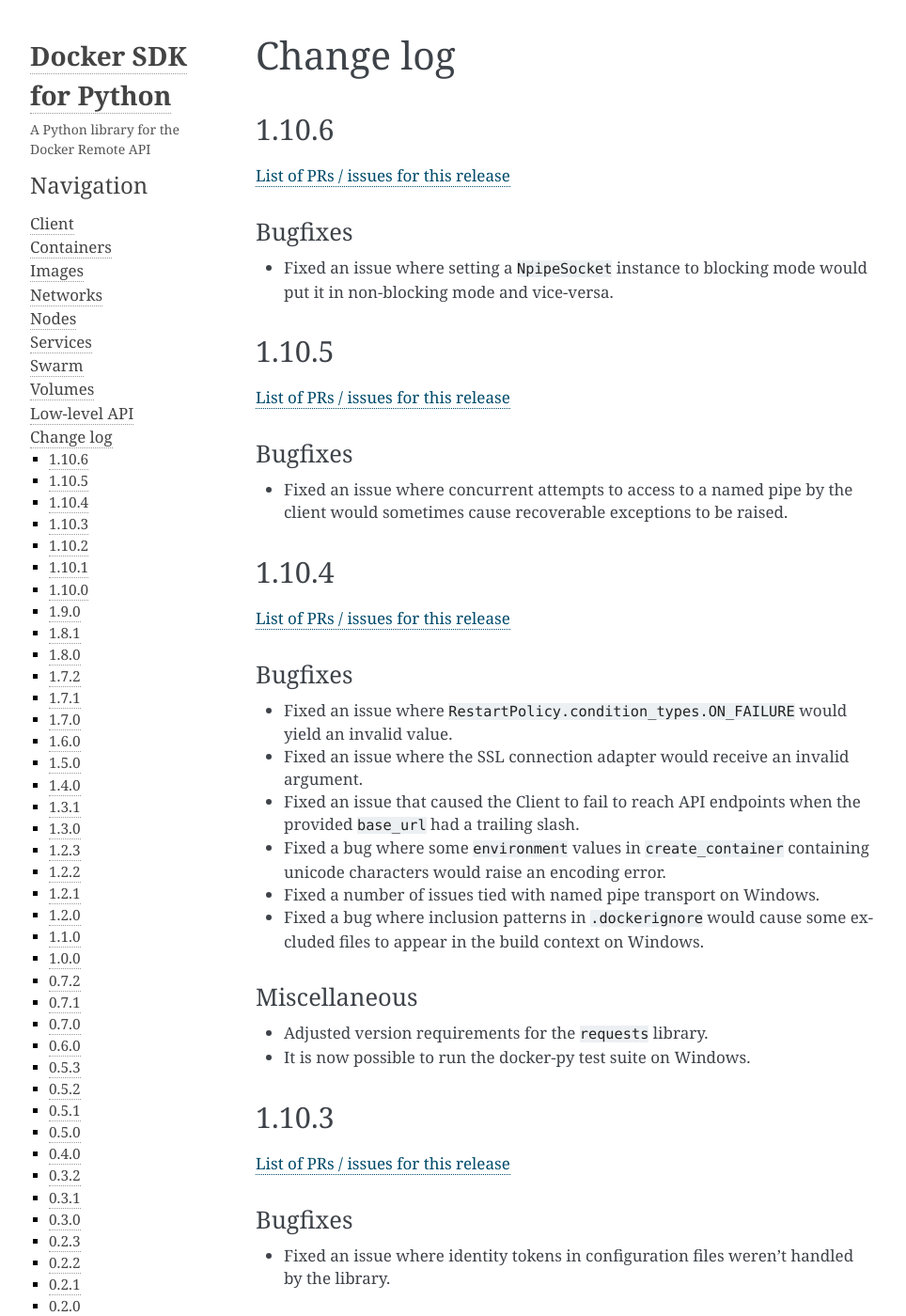
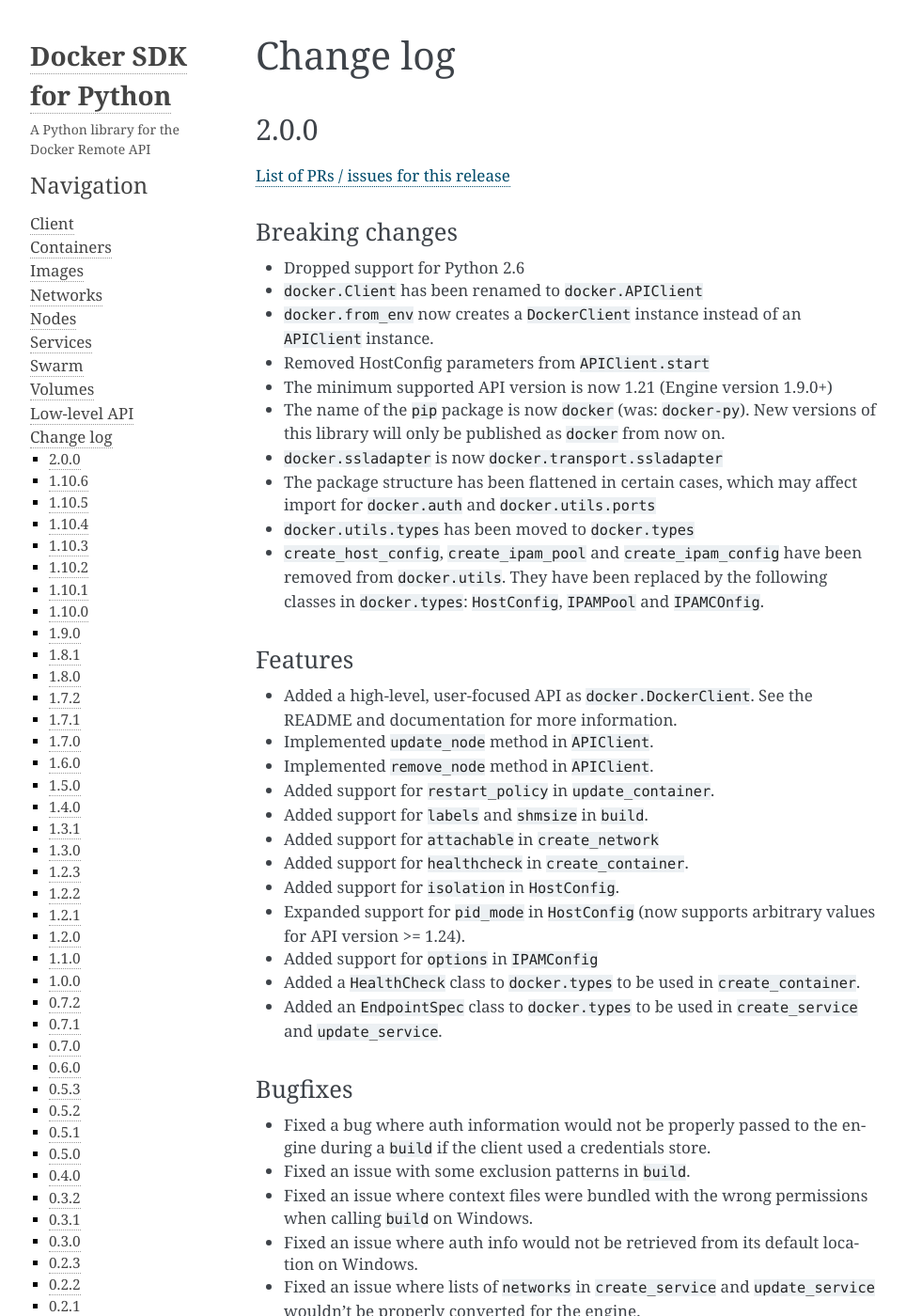
Before and after one commit to docker/docker-py, a Sphinx documentation site: the page built from docs/change-log.md, in a window 1280 px wide and 1400 px high. Shown: the whole window at 94% size, without its empty margins (148-1112 px from the left). Built offline with Sphinx 7.4.7, drawn with Linux system fonts in a browser that asks for light colours; pages that are not in the unit, such as notebooks, are missing from menus; some of the changed text lies outside the part shown.

Commit message:
Bump version and update Changelog
Signed-off-by: Joffrey F <joffrey@docker.com>

```diff
--- a/docker/version.py
+++ b/docker/version.py
@@ -1,2 +1,2 @@
-version = "2.0.0-dev"
+version = "2.0.0"
 version_info = tuple([int(d) for d in version.split("-")[0].split(".")])
--- a/docs/change-log.md
+++ b/docs/change-log.md
@@ -1,5 +1,76 @@
 Change log
 ==========
+
+2.0.0
+-----
+
+[List of PRs / issues for this release](https://github.com/docker/docker-py/milestone/22?closed=1)
+
+### Breaking changes
+
+* Dropped support for Python 2.6
+* `docker.Client` has been renamed to `docker.APIClient`
+* `docker.from_env` now creates a `DockerClient` instance instead of an
+  `APIClient` instance.
+* Removed HostConfig parameters from `APIClient.start`
+* The minimum supported API version is now 1.21 (Engine version 1.9.0+)
+* The name of the `pip` package is now `docker` (was: `docker-py`). New
+  versions of this library will only be published as `docker` from now on.
+* `docker.ssladapter` is now `docker.transport.ssladapter`
+* The package structure has been flattened in certain cases, which may affect
+  import for `docker.auth` and `docker.utils.ports`
+* `docker.utils.types` has been moved to `docker.types`
+* `create_host_config`, `create_ipam_pool` and `create_ipam_config` have been
+  removed from `docker.utils`. They have been replaced by the following classes
+  in `docker.types`: `HostConfig`, `IPAMPool` and `IPAMCOnfig`.
+
+### Features
+
+* Added a high-level, user-focused API as `docker.DockerClient`. See the
+  README and documentation for more information.
+* Implemented `update_node` method in `APIClient`.
+* Implemented `remove_node` method in `APIClient`.
+* Added support for `restart_policy` in `update_container`.
+* Added support for `labels` and `shmsize` in `build`.
+* Added support for `attachable` in `create_network`
+* Added support for `healthcheck` in `create_container`.
+* Added support for `isolation` in `HostConfig`.
+* Expanded support for `pid_mode` in `HostConfig` (now supports arbitrary
+  values for API version >= 1.24).
+* Added support for `options` in `IPAMConfig`
+* Added a `HealthCheck` class to `docker.types` to be used in
+  `create_container`.
+* Added an `EndpointSpec` class to `docker.types` to be used in
+  `create_service` and `update_service`.
+
+
+### Bugfixes
+
+* Fixed a bug where auth information would not be properly passed to the engine
+  during a `build` if the client used a credentials store.
+* Fixed an issue with some exclusion patterns in `build`.
+* Fixed an issue where context files were bundled with the wrong permissions
+  when calling `build` on Windows.
+* Fixed an issue where auth info would not be retrieved from its default location
+  on Windows.
+* Fixed an issue where lists of `networks` in `create_service` and
+  `update_service` wouldn't be properly converted for the engine.
+* Fixed an issue where `endpoint_config` in `create_service` and
+  `update_service` would be ignored.
+* `endpoint_config` in `create_service` and `update_service` has been
+  deprecated in favor of `endpoint_spec`
+* Fixed a bug where `constraints` in a `TaskTemplate` object wouldn't be
+  properly converted for the engine.
+* Fixed an issue where providing a dictionary for `env` in `ContainerSpec`
+  would provoke an `APIError` when sent to the engine.
+* Fixed a bug where providing an `env_file` containing empty lines in
+  `create_container`would raise an exception.
+* Fixed a bug where `detach` was being ignored by `exec_start`.
+
+### Documentation
+
+* Documentation for classes and methods is now included alongside the code as
+  docstrings.
 
 1.10.6
 ------
```
Also changed, not shown: 1 other file.
